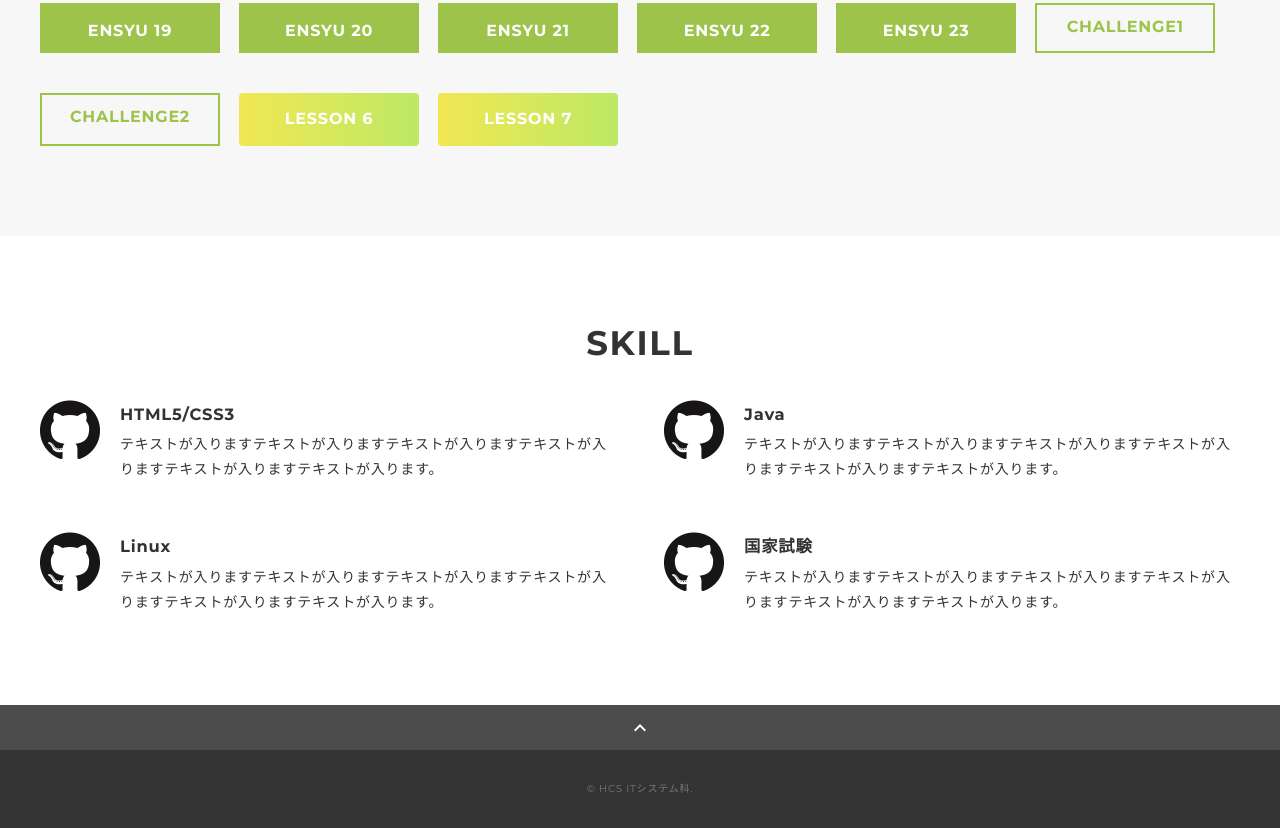
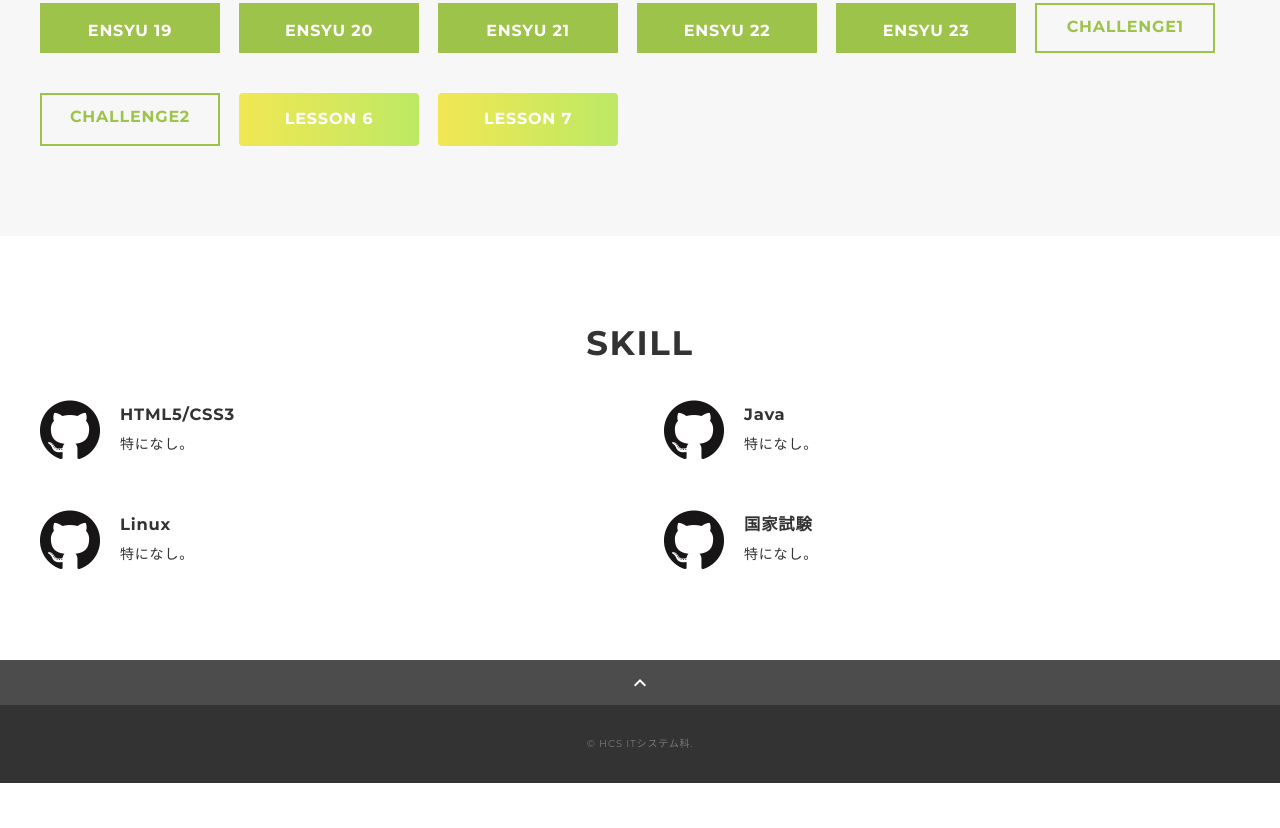
Before and after one commit to j2a226/j2a226, a plain HTML site: page portfolio/index.html in a window 1280 px wide. Shown: the part 1181-2009 px from the top of the page. After the commit the page ends 1964 px from the top, so only its background shows below. Drawn offline with nearby package versions, Linux system fonts and the light colour scheme.

Commit message:
Add files via upload

```diff
--- a/portfolio/index.html
+++ b/portfolio/index.html
@@ -4,7 +4,7 @@
 <head>
 	<meta charset="utf-8">
 	<meta name="viewport" content="width=device-width,initial-scale=1.0,user-scalable=no">
-	<meta name="description" content="JOHO TAROのポートフォリオサイトです" />
+	<meta name="description" content="Terauchiのポートフォリオサイトです" />
 	<title>PORTFOLIO</title>
 	<link rel="preconnect" href="https://fonts.gstatic.com">
 	<link href="https://fonts.googleapis.com/css2?family=Montserrat:wght@400;700&display=swap" rel="stylesheet">
@@ -20,7 +20,7 @@
 		<header class="header ">
 			<div class="inner">
 				<h1 class="header-logo">
-					<a href=".">JOHO TARO</a>
+					<a href=".">Terauchi</a>
 				</h1>
 				<nav class="header-nav">
 					<ul class="header-nav-list">
@@ -36,7 +36,7 @@
 			<!-- main-visual -->
 			<div class="main-visual" id="about">
 				<div class="main-visual-inner">
-					<p class="main-visual-title">JOHO TARO</p>
+					<p class="main-visual-title">Terauchi</p>
 					<p class="main-visual-subtitle">PORTFOLIO</p>
 					<div class="main-visual-profile">
 						<p class="main-visual-img">
@@ -97,7 +97,7 @@
 							<div class="skill-body">
 								<h3 class="skill-name">HTML5/CSS3</h3>
 								<p class="skill-text">
-									テキストが入りますテキストが入りますテキストが入りますテキストが入りますテキストが入りますテキストが入ります。</p>
+									特になし。</p>
 							</div>
 						</div>
 						<div class="skill-item">
@@ -105,7 +105,7 @@
 							<div class="skill-body">
 								<h3 class="skill-name">Java</h3>
 								<p class="skill-text">
-									テキストが入りますテキストが入りますテキストが入りますテキストが入りますテキストが入りますテキストが入ります。</p>
+									特になし。</p>
 							</div>
 						</div>
 						<div class="skill-item">
@@ -113,7 +113,7 @@
 							<div class="skill-body">
 								<h3 class="skill-name">Linux</h3>
 								<p class="skill-text">
-									テキストが入りますテキストが入りますテキストが入りますテキストが入りますテキストが入りますテキストが入ります。</p>
+									特になし。</p>
 							</div>
 						</div>
 						<div class="skill-item">
@@ -121,7 +121,7 @@
 							<div class="skill-body">
 								<h3 class="skill-name">国家試験</h3>
 								<p class="skill-text">
-									テキストが入りますテキストが入りますテキストが入りますテキストが入りますテキストが入りますテキストが入ります。</p>
+									特になし。</p>
 							</div>
 						</div>
 					</div>
```
Also changed, not shown: portfolio/img/profile.png.
